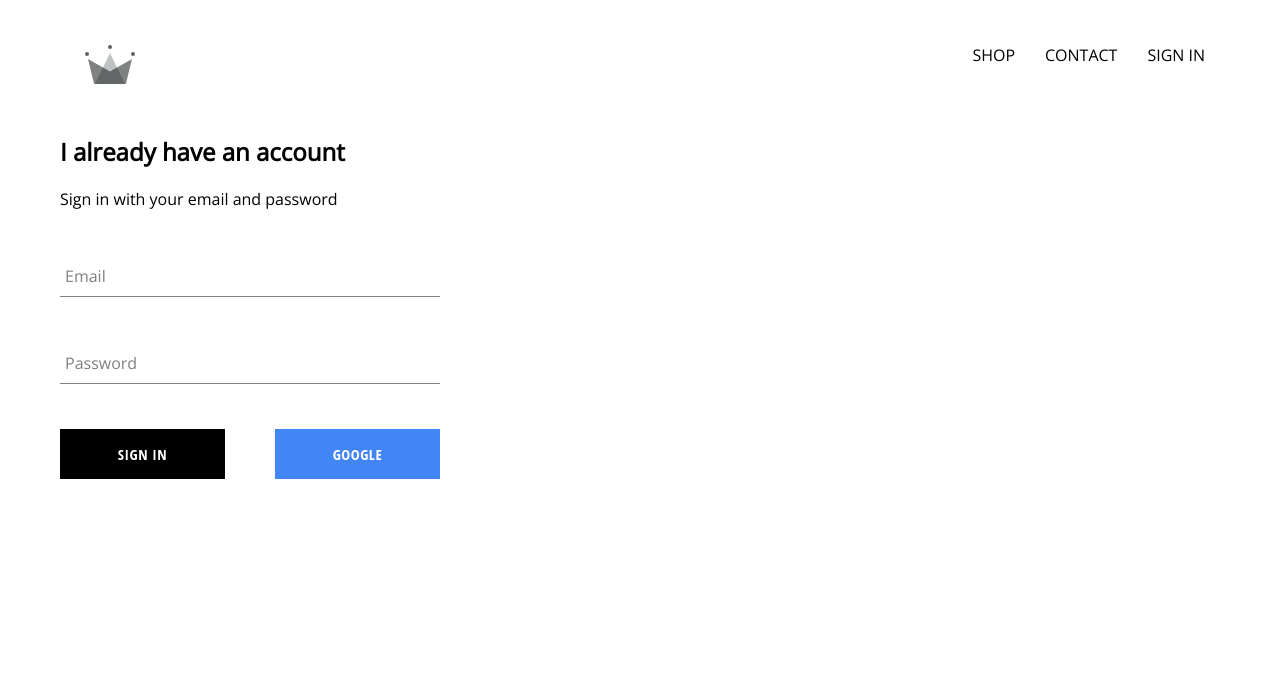
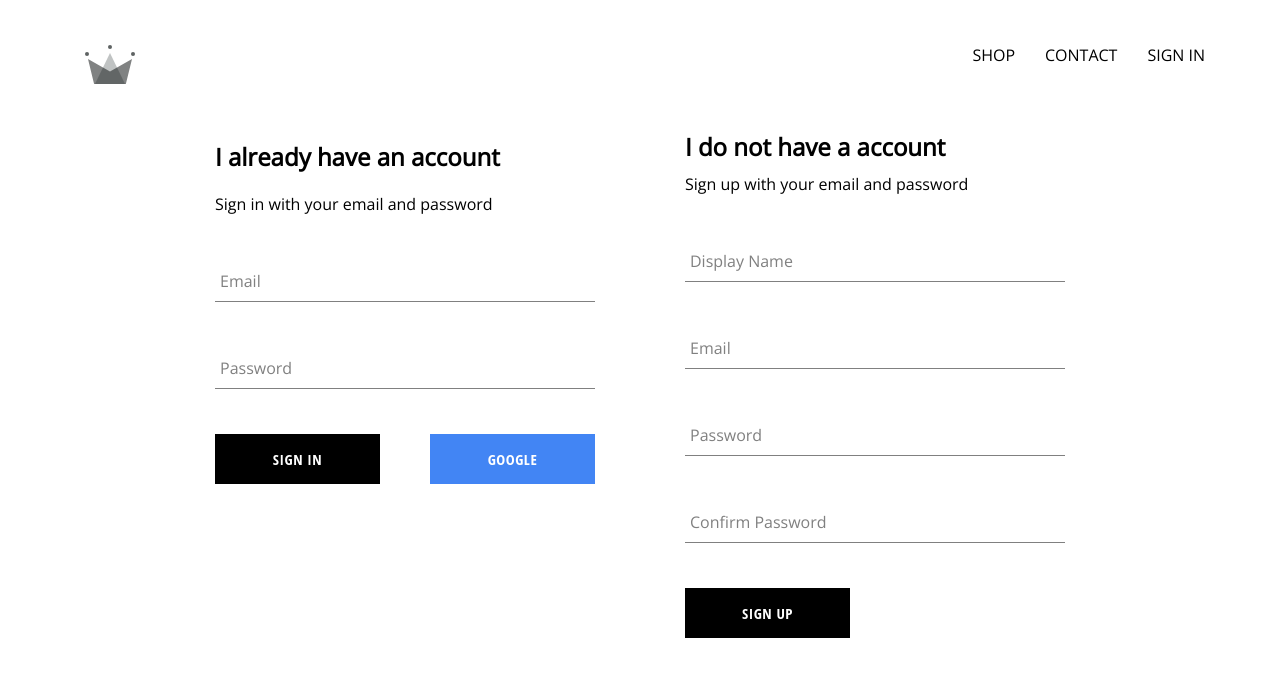
Before and after one commit to hasan-raja/crwn-clothing, a React (Create React App) app: page /signin in a window 1280 px wide. Shown: the top 676 px of the page. Built offline with nearby package versions, Linux system fonts and the light colour scheme; no server answers.

Commit message:
sign up component with some changes

```diff
--- a/src/App.js
+++ b/src/App.js
@@ -8,7 +8,7 @@
 import SignInAndSignUpPage from './pages/sign-in-and-sign-up/sign-in-and-sign-up.component'
 import Header from './components/header/header.component.jsx';
 
-import {auth} from './firebase/firebase.utils';
+import {auth, createUserProfileDocument} from './firebase/firebase.utils';
 
 class App extends React.Component {
 
@@ -16,21 +16,50 @@
     super();
 
     this.state={
-      currentUser:null
+      currentUser:null,
+
     }
   }
 
   unsubcribeFromAuth =null;
 
   componentDidMount(){
-    this.unsubcribeFromAuth = auth.onAuthStateChanged(user=>{
-      this.setState({currentUser:user});
-      console.log(user);
-    })
+    this.unsubcribeFromAuth = auth.onAuthStateChanged(async (userAuth) => {
+        //createUserProfileDocument(userAuth);
+        //console.log(userAuth);
+        //this.setState({currentUser:user});
+        if(userAuth){
+          const userRef2= await createUserProfileDocument(userAuth);
+          //console.log(userRef2);
+          // await userRef2.onSnapshot(snapshot =>{
+          // console.log(snapshot);
+          // })
+          userRef2.once("value").then((snapshot)=> {
+             const data = snapshot.key;
+              console.log(snapshot.val());
+             //console.log(data); // data === "hello"
+              this.setState({
+                currentUser:{
+                id:data,
+                ...snapshot.val()
+                }
+              },()=>{
+                console.log(this.state);
+              })
+
+          });
+
+          /* console.log(this.state); */
+        }
+
+        this.setState({currentUser:userAuth});
+        console.log(this.state);
+      })
+
   }
 
   componentWillUnmount(){
-    this.unsubcribeFromAuth(); //to get null
+    //this.unsubcribeFromAuth(); //to get null
   }
 
   render(){
--- a/src/components/sign-in/sign-in.component.jsx
+++ b/src/components/sign-in/sign-in.component.jsx
@@ -3,7 +3,7 @@
 import FormInput from '../form-input/form-input.component';
 import CustomButton from '../custom-button/custom-button.component';
 
-import {signInWithGoogle} from '../../firebase/firebase.utils';
+import {auth,signInWithGoogle} from '../../firebase/firebase.utils';
 
 import './sign-in.style.scss';
 
@@ -17,10 +17,21 @@
       }
     }
 
-    handleSubmit= event =>{
+    handleSubmit= async event =>{
         event.preventDefault();
 
-        this.setState({email:'',password:''})
+        const { email, password } = this.state;
+
+        try{
+            await auth.signInWithEmailAndPassword(email,password);
+
+            this.setState({email:'',password:''})
+
+        }catch(error){
+            console.log(error);
+        }
+
+
     }
 
     handleChange = (e)=>{
--- /dev/null
+++ b/src/components/sign-up/sign-up.component.jsx
@@ -0,0 +1,245 @@
+import React/* ,{useState} */ from 'react';
+
+import FormInput from '../form-input/form-input.component';
+import CustomButton from '../custom-button/custom-button.component';
+
+import {  auth, createUserProfileDocument } from '../../firebase/firebase.utils';
+
+import './sign-up.styles.scss';
+
+class SignUp extends React.Component {
+  constructor(props) {
+    super(props);
+
+    this.state = {
+      displayName: '',
+      email: '',
+      password: '',
+      confirmPassword: ''
+    };
+  }
+
+
+
+  handleSubmit = async event => {
+
+
+    event.preventDefault();
+
+    //const { displayName, email, password, confirmPassword } = this.state;
+
+    const  displayName  = this.state.displayName;
+    const email =this.state.email;
+    const password=this.state.password;
+    const confirmPassword=this.state.confirmPassword;
+
+    if (password !== confirmPassword) {
+      alert("passwords don't match");
+      return;
+    }
+
+    try {
+      const { user } = await auth.createUserWithEmailAndPassword(
+
+        email,
+        password
+      );
+
+
+
+      this.setState = {
+        displayName: '',
+        email: '',
+        password: '',
+        confirmPassword: ''
+      };
+
+    await createUserProfileDocument(user,{displayName}/* ,email,password,confirmPassword} */);
+
+    } catch (error) {
+      console.error(error);
+    }
+  };
+
+
+  handleChange =  event => {
+    const { value,name } = event.target;
+
+     this.setState({ [name]: value });
+
+    /*  var newState = {};
+    newState[event.target.name] = event.target.value;
+    this.setState(newState);
+     console.log(this.state); */
+
+  };
+
+  render() {
+    //const { displayName, email, password, confirmPassword } = this.state;
+    return (
+      <div className='sign-up'>
+
+    <h2 className='title'>I do not have a account</h2>
+        <span>Sign up with your email and password</span>
+        <form className='sign-up-form' onSubmit={this.handleSubmit}>
+          <FormInput
+            type='text'
+            name='displayName'
+            value={this.state.displayName}
+            onChange={this.handleChange}
+            label='Display Name'
+            required
+          />
+          <FormInput
+            type='email'
+            name='email'
+            value={this.state.email}
+            onChange={this.handleChange}
+            label='Email'
+            required
+          />
+          <FormInput
+            type='password'
+            name='password'
+            value={this.state.password}
+            onChange={this.handleChange}
+            label='Password'
+            required
+          />
+          <FormInput
+            type='password'
+            name='confirmPassword'
+            value={this.state.confirmPassword}
+            onChange={this.handleChange}
+            label='Confirm Password'
+            required
+          />
+          <CustomButton type='submit'>SIGN UP</CustomButton>
+        </form>
+      </div>
+    );
+  }
+}
+
+/* const SignUp=()=>{
+  const [state,setState] = useState({
+    displayName: '',
+    email: '',
+    password: '',
+    confirmPassword: ''
+  })
+  const handleChange =(event)=>{
+    const { name, value } = event.target;
+    setState({ [name]: value });
+  }
+
+  const  handleSubmit = async event => {
+    alert('A name was submitted: ' + this.state.value);
+
+    event.preventDefault();
+
+    const { displayName, email, password, confirmPassword } = state;
+
+
+    if (password !== confirmPassword) {
+      alert("passwords don't match");
+      return;
+    }
+
+    try {
+      const { user } = await auth.createUserWithEmailAndPassword(
+        email,
+        password
+      );
+
+
+
+      await createUserProfileDocument(user, { displayName });
+
+    } catch (error) {
+      console.error(error);
+    }
+  };
+
+  return (
+  <div className='sign-up'>
+    <h2 className='title'>I do not have a account</h2>
+    <span>Sign up with your email and password</span>
+        <form className='sign-up-form' onSubmit={handleSubmit}>
+          <FormInput
+            type='text'
+            name='displayName'
+            value={state.displayName}
+            onChange={handleChange}
+            label='Display Name'
+            required
+          />
+          <FormInput
+            type='email'
+            name='email'
+            value={state.email}
+            onChange={handleChange}
+            label='Email'
+            required
+          />
+          <FormInput
+            type='password'
+            name='password'
+            value={state.password}
+            onChange={handleChange}
+            label='Password'
+            required
+          />
+          <FormInput
+            type='password'
+            name='confirmPassword'
+            value={state.confirmPassword}
+            onChange={handleChange}
+            label='Confirm Password'
+            required
+          />
+          <CustomButton type='submit'>SIGN UP</CustomButton>
+        </form>
+      </div>
+    );
+}
+
+// const handleChange =(event)=>{
+//   const { name, value } = event.target;
+//   setState({ [name]: value });
+// }
+
+// const  handleSubmit = async event => {
+//     alert('A name was submitted: ' + this.state.value);
+
+//     event.preventDefault();
+
+//     const { displayName, email, password, confirmPassword } = state;
+
+
+//     if (password !== confirmPassword) {
+//       alert("passwords don't match");
+//       return;
+//     }
+
+//     try {
+//       const { user } = await auth.createUserWithEmailAndPassword(
+//         email,
+//         password
+//       );
+
+//       // this.setState({
+//       //   displayName: '',
+//       //   email: '',
+//       //   password: '',
+//       //   confirmPassword: ''
+//       // });
+
+//       await createUserProfileDocument(user, { displayName });
+
+//     } catch (error) {
+//       console.error(error);
+//     }
+//   }; */
+
+export default SignUp;
--- /dev/null
+++ b/src/components/sign-up/sign-up.styles.scss
@@ -0,0 +1,9 @@
+.sign-up{
+    display: flex;
+    flex-direction: column;
+    width:380px;
+
+    .title{
+        margin:10px 0;
+    }
+}
--- a/src/firebase/firebase.utils.js
+++ b/src/firebase/firebase.utils.js
@@ -1,26 +1,67 @@
 import firebase from 'firebase/app';
+import 'firebase/firestore';
+import 'firebase/auth';
+import 'firebase/database';
 
-import 'firebase/firestore';    //for db
-import 'firebase/auth'; //authentication
 
-const config={
-    apiKey: "AIzaSyC7iHrmj5CNtEus8E3rQ0dIkUO1Jfwi23w",
-    authDomain: "crown-db-52eab.firebaseapp.com",
-    databaseURL: "https://crown-db-52eab.firebaseio.com",
-    projectId: "crown-db-52eab",
-    storageBucket: "crown-db-52eab.appspot.com",
-    messagingSenderId: "657884749385",
-    appId: "1:657884749385:web:ce25206edb914be645a998",
-    measurementId: "G-4KBJ72DH19"
-  };
+const config = {
+  apiKey: "AIzaSyA6NpmhInXCJbO0pAeV4S-T2dhnDYQNokw",
+  authDomain: "crwn-db-1053d.firebaseapp.com",
+  databaseURL: "https://crwn-db-1053d.firebaseio.com",
+  projectId: "crwn-db-1053d",
+  storageBucket: "crwn-db-1053d.appspot.com",
+  messagingSenderId: "745287621652",
+  appId: "1:745287621652:web:1552c93de25c81e072db01",
+  measurementId: "G-DECY8HMJXL"
+};
 
-firebase.initializeApp(config); //initialising
+firebase.initializeApp(config);
 
-export const auth= firebase.auth();
+export const createUserProfileDocument = async (userAuth,additionalData) => {
+  console.log(additionalData);
+  console.log(userAuth);
+  if (!userAuth) return;
+
+  //const userRef2 = firestore.doc(`users/${userAuth.uid}`);
+
+  const userRef2= firebase.database().ref(`users/${userAuth.uid}`);
+  //console.log(userRef2)
+
+  const snapShot = await userRef2.get();
+  //console.log(snapShot);
+  if (snapShot.exists) {
+
+      const {displayName,email} =userAuth
+      // var displayName;
+      // const email=userAuth;
+
+      // userAuth.displayName!==null?  displayName= userAuth :displayName=additionalData ;
+      // console.log(displayName,email);
+      //not to use new Date()
+      const createdAt= Date();
+      /* if(displayName!==null){ */
+      try {
+        await userRef2.set({
+          displayName,
+          email,
+          createdAt,
+          ...additionalData
+        });
+      } catch (error) {
+        console.log('error creating user', error.message);
+      }
+    }
+
+  return userRef2;
+};
+
+
+export const auth = firebase.auth();
 export const firestore = firebase.firestore();
-
-const provider =new firebase.auth.GoogleAuthProvider(); //access to authentication lib
-provider.setCustomParameters({prompt:'select_account'});    //custom pop parameter
-export const signInWithGoogle=()=>auth.signInWithPopup(provider);
+// const ref=firestore.collection('users');
+// console.log(ref);
+const provider = new firebase.auth.GoogleAuthProvider();
+provider.setCustomParameters({ prompt: 'select_account' });
+export const signInWithGoogle = () => auth.signInWithPopup(provider);
 
 export default firebase;
--- a/src/pages/sign-in-and-sign-up/sign-in-and-sign-up.component.jsx
+++ b/src/pages/sign-in-and-sign-up/sign-in-and-sign-up.component.jsx
@@ -1,12 +1,13 @@
 import React from 'react';
 
 import SignIn from '../../components/sign-in/sign-in.component';
-
+import SignUp from '../../components/sign-up/sign-up.component'
 import './sign-in-and-sign-up.styles.scss';
 
 const SignInAndSignUpPage =()=>(
     <div className="sign-in-and-sign-up">
         <SignIn/>
+        <SignUp/>
     </div>
 );
 
--- a/src/pages/sign-in-and-sign-up/sign-in-and-sign-up.styles.scss
+++ b/src/pages/sign-in-and-sign-up/sign-in-and-sign-up.styles.scss
@@ -0,0 +1,7 @@
+.sign-in-and-sign-up{
+    width:850px;
+    display:flex;
+    justify-content:space-between;
+    margin: 30px auto;
+
+}
```
